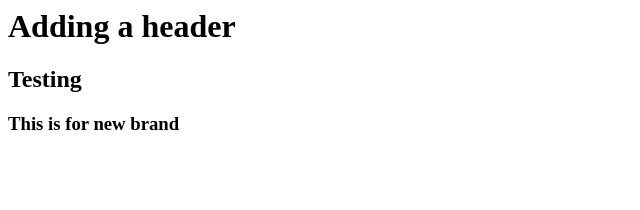
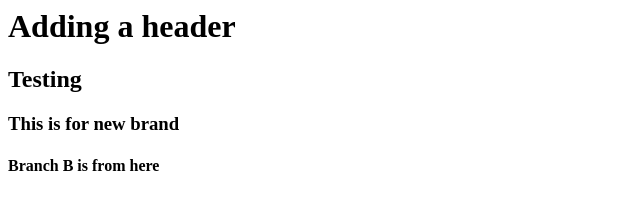
Before and after one commit to RealDreammaker/MFR, a plain HTML site: page index.html in a window 1280 px wide. Shown: the whole page, without its empty margins (0-640 px from the left). Drawn offline with Linux system fonts and the light colour scheme.

Commit message:
Testing Branch B

```diff
--- a/index.html
+++ b/index.html
@@ -1,3 +1,4 @@
 <h1>Adding a header</h1>
 <h2>Testing</h2>
 <h3>This is for new brand</h3>
+<h4>Branch B is from here</h4>
```
